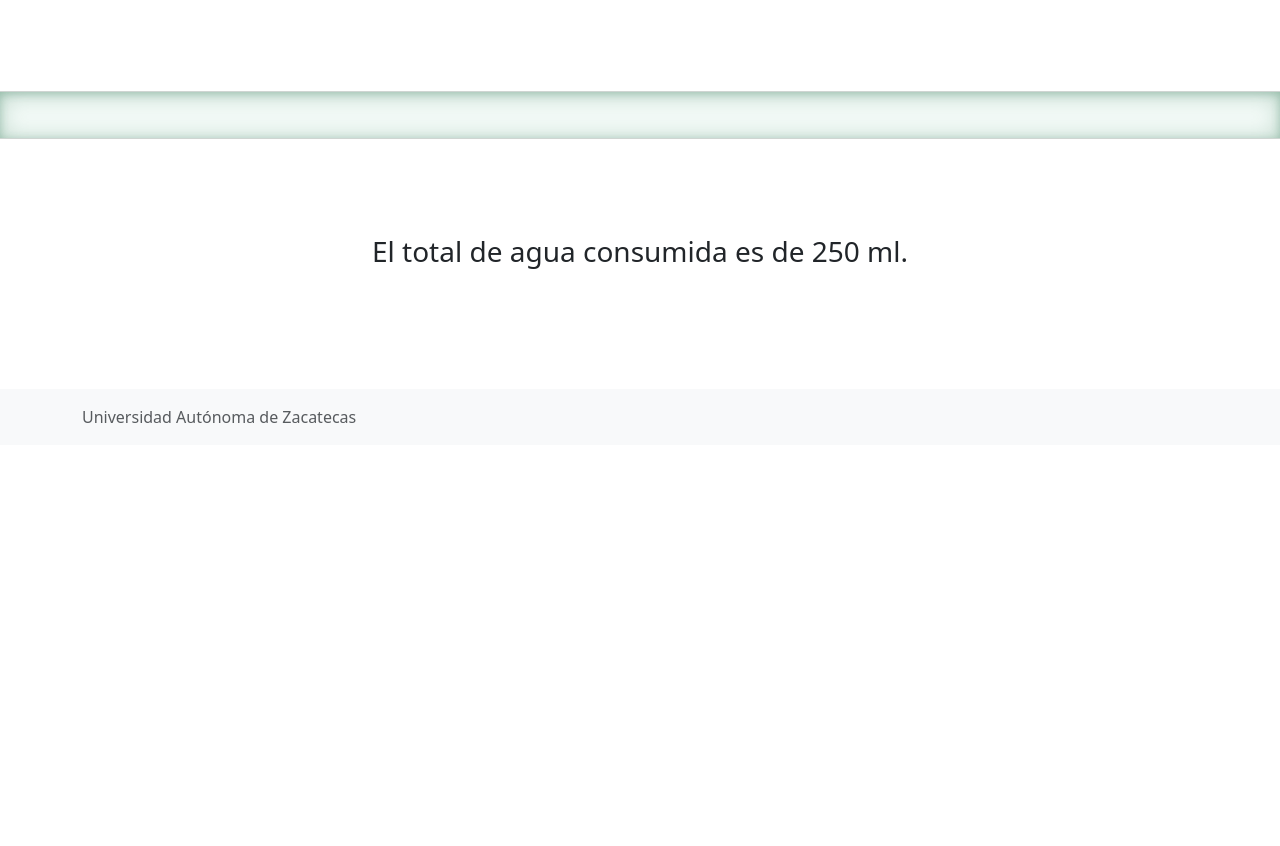
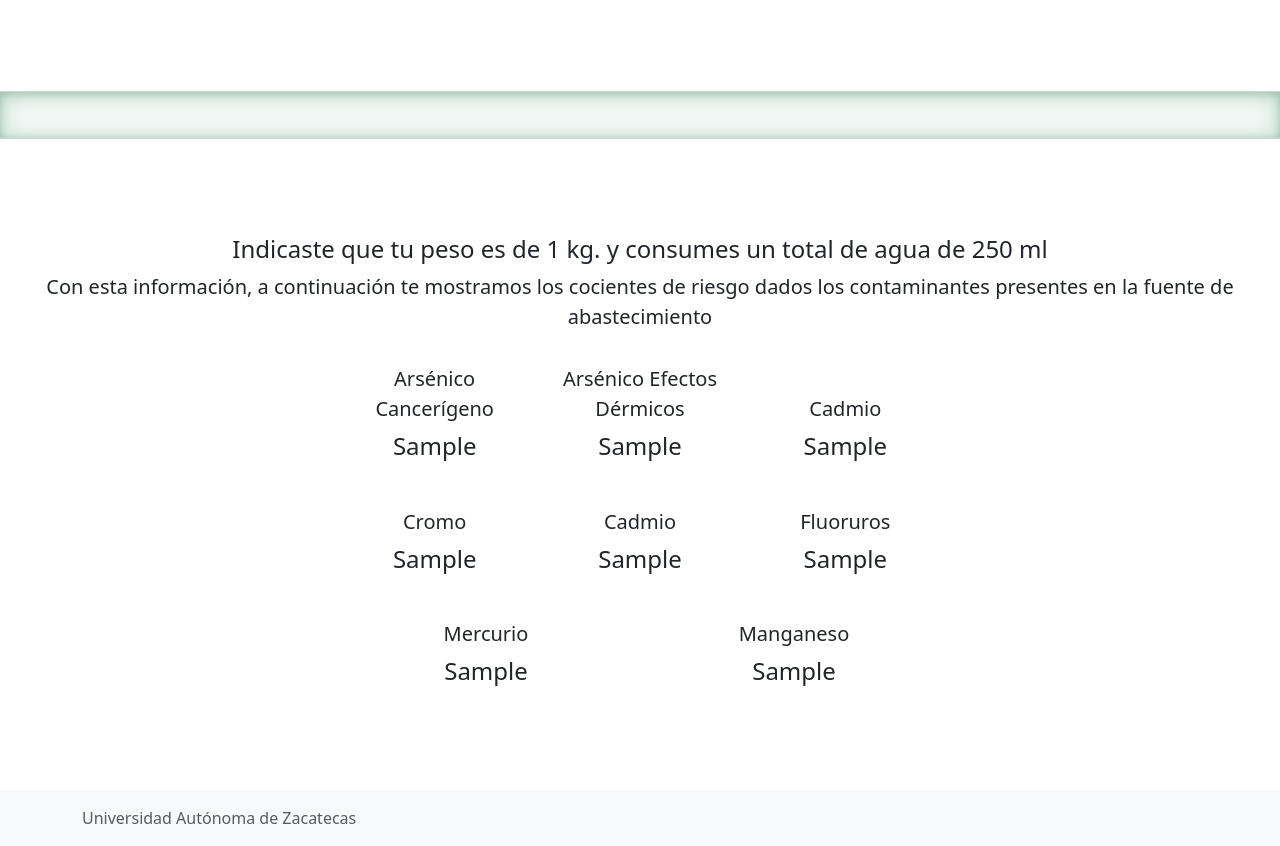
Before and after one commit to ddiannae/pozos-app, a Django app: template pozos/encuesta/templates/resultado.html in a window 1280 px wide. Shown: the part 1180-2026 px from the top of the page. Before the commit the page ends 1603 px from the top, so only its background shows below. Run offline with Django 4.2, Linux system fonts and the light colour scheme; tables that the repository leaves empty hold one stand-in row (values such as "Sample post"); the template is opened without the code that fills it: values that come from a table or form of the project are taken from there, most other values are stand-ins (such as "Sample title", 1, 10 or a date in 2020); some libraries are stand-ins or nearby versions.

Commit message:
Agregando cocientes de riesgo a través de la clase RiesgoStat en utils.py

```diff
--- a/pozos/encuesta/templates/resultado.html
+++ b/pozos/encuesta/templates/resultado.html
@@ -116,13 +116,54 @@
 
 <div class="b-example-divider"></div>
 <div class="px-4 py-5 my-5 text-center">
-   <p class="h3"> El total de agua consumida es de {{encuesta.total_vasos}} ml.</p>
+    <p class="h4"> Indicaste que tu peso es de {{encuesta.peso}} kg. y consumes un total de agua de
+    {{encuesta.total_vasos}} ml </p>
+    <p class="lead mb-4">Con esta información, a continuación te mostramos los cocientes de riesgo dados los contaminantes
+    presentes en la fuente de abastecimiento</p>
+
     <div class="col-lg-6 mx-auto">
-      <p class="lead mb-4">
-      </p>
+        <div class="container" id="contaminantes">
+          <div class="row">
+            <div class="col-sm ">
+              <div class="col nombre my-2 lead">Arsénico Cancerígeno</div>
+              <p class="h4">{{stats.riesgo_as_ca}}</p>
+            </div>
+            <div class="col-sm ">
+              <div class="col nombre my-2 lead">Arsénico Efectos Dérmicos</div>
+              <p class="h4">{{stats.riesgo_as_der}}</p>
+            </div>
+            <div class="col-sm">
+              <div class="col my-2 nombre lead">Cadmio</div>
+              <p class="h4">{{stats.riesgo_cd}}</p>
+            </div>
+          </div>
+          <div class="row">
+            <div class="col-sm">
+              <div class="col my-2 nombre lead">Cromo</div>
+              <p class="h4">{{stats.riesgo_cr}}</p>
+            </div>
+            <div class="col-sm">
+              <div class="col my-2 nombre lead">Cadmio</div>
+              <p class="h4">{{stats.riesgo_cd}}</p>
+            </div>
+            <div class="col-sm">
+              <div class="col my-2 nombre lead">Fluoruros</div>
+              <p class="h4">{{stats.riesgo_fl}}</p>
+            </div>
+          </div>
+          <div class="row">
+            <div class="col-sm">
+              <div class="col my-2 nombre lead">Mercurio</div>
+              <p class="h4">{{stats.riesgo_hg}}</p>
+            </div>
+            <div class="col-sm">
+              <div class="col my-2 nombre lead">Manganeso</div>
+              <p class="h4">{{stats.riesgo_mn}}</p>
+            </div>
+          </div>
+        </div>
     </div>
 </div>
-
 
 {% endblock content %}
 
--- a/pozos/encuesta/views.py
+++ b/pozos/encuesta/views.py
@@ -2,6 +2,7 @@ from django.http import HttpResponse
 from django.views import generic
 from encuesta.forms import ContestarForm
 from encuesta.models import Encuesta
+from encuesta.utils import RiesgoStat
 from django.urls import reverse_lazy, reverse
 from mapi.views import Pozo_APIView_Closest
 from django.shortcuts import get_object_or_404, render
@@ -15,7 +16,6 @@ class ContestarEncuestaView(generic.CreateView):
     template_name = 'contestar.html'
 
     def get_success_url(self):
-        print(self.object)
         return reverse_lazy('encuesta:resultado', kwargs={'pk': self.object.pk})
 
 def getResultado(request, encuesta_id):
@@ -23,9 +23,11 @@ def getResultado(request, encuesta_id):
     closest_pozo =  Pozo_APIView_Closest.as_view()(request=request,
                                           lat=encuesta.lat,
                                           lon=encuesta.lon)
+    rstats = RiesgoStat(encuesta, closest_pozo.data['pozo'])
     return render(request, 'resultado.html', {
         'encuesta' : encuesta,
-        'pozo' : closest_pozo.data['pozo']
+        'pozo' : closest_pozo.data['pozo'],
+        'stats' : rstats
     })
 
 def error_404_view(request, exception):
```
Also changed, not shown: pozos/encuesta/utils.py (added, +54 -0 lines).
